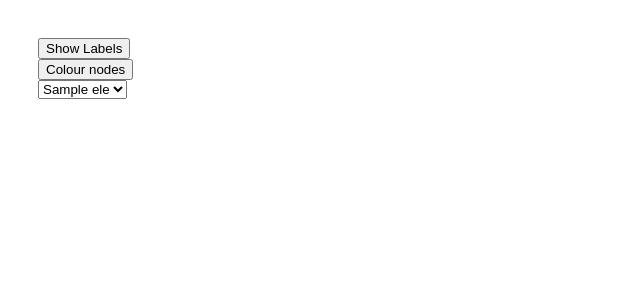
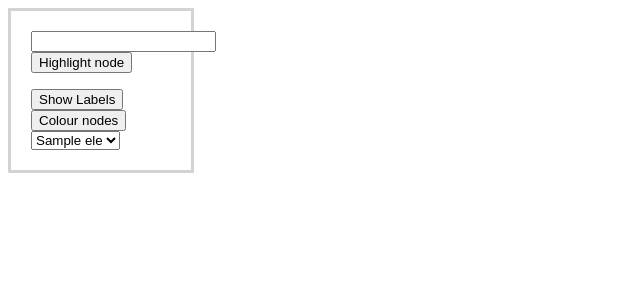
Before and after one commit to JD2112/docker-sc2reporter, a Flask app: template sc2reporter/report/templates/tree.html in a window 1280 px wide. Shown: the top 300 px of the page, without its empty margins (0-640 px from the left). Run offline with Flask 2, Linux system fonts and the light colour scheme; the template is opened without the code that fills it: most values are stand-ins (such as "Sample title", 1, 10 or a date in 2020); some libraries are stand-ins or nearby versions.

Commit message:
Searchable nodes

```diff
--- a/sc2reporter/report/static/treeStyle.css
+++ b/sc2reporter/report/static/treeStyle.css
@@ -4,7 +4,11 @@
 }
 
 #sidebar{
-  padding:30px;
+  padding:20px;
+  border:solid;
+  border-radius: 1px;
+  border-color:lightgray;
+  width:140px;
 }
 
 .first-ele{
--- a/sc2reporter/report/templates/tree.html
+++ b/sc2reporter/report/templates/tree.html
@@ -9,6 +9,11 @@
 
 
 <div id="sidebar">
+<form class="pure-form">
+        <input type="text" id="searchNode">
+        <button id="submitNode">Highlight node</button>
+</form>
+
 <button class="first-ele"  id="nodeLabels">Show Labels</button>
 <button class="first-ele" id="colourNodes">Colour nodes</button>
 <select name="metaOption" id="metaCats" method="GET">
@@ -24,21 +29,23 @@
 <script>
 
 var data = {{ tree|safe }}
+
+// All the buttons
 const nodeLabels = document.getElementById('nodeLabels');
 const nodeColourButton = document.getElementById('colourNodes');
 const nodeColourDropdown = document.getElementById('metaCats');
+const searchNode = document.getElementById('searchNode');
+const submitNode = document.getElementById('submitNode');
 
-
+// Initiate the tree and attach it to the 'tree-holder' div
 var tree = new D3MSTree("tree-holder",data);
-
-var showLabels = false
-
+var showLabels = false;
 tree.centerGraph();
-tree.changeCategory('time')
 
 
 
-// Shows or hides all labels when nodeLabels button is pressed
+
+// Actions associated to the buttons
 nodeLabels.addEventListener('click', ()=> {
         showLabels = !showLabels
         tree.showNodeLabels(showLabels);
@@ -50,6 +57,13 @@ nodeColourButton.addEventListener('click', ()=> {
         tree.changeCategory(metaCat)
 })
 
+document.querySelector('form.pure-form').addEventListener('submit', function (e) {
+        //prevent the normal submission of the form
+        e.preventDefault();
+        console.log(searchNode.value.split(" "))
+        tree.highlightIDs(searchNode.value.split(" "), 'lightblue')
+});
+
 </script>
 
 </html>
```
